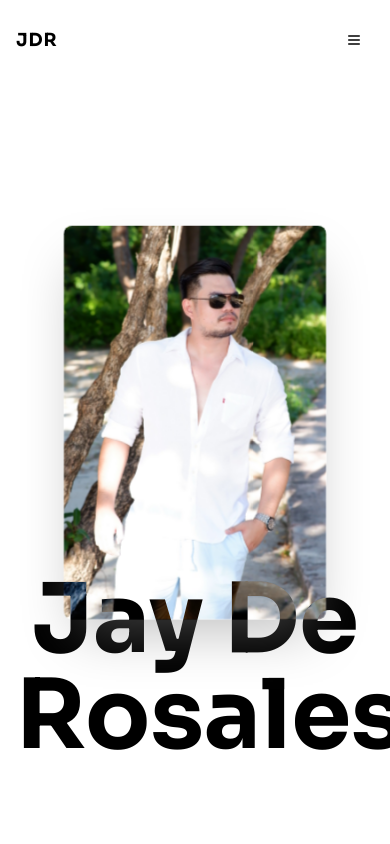
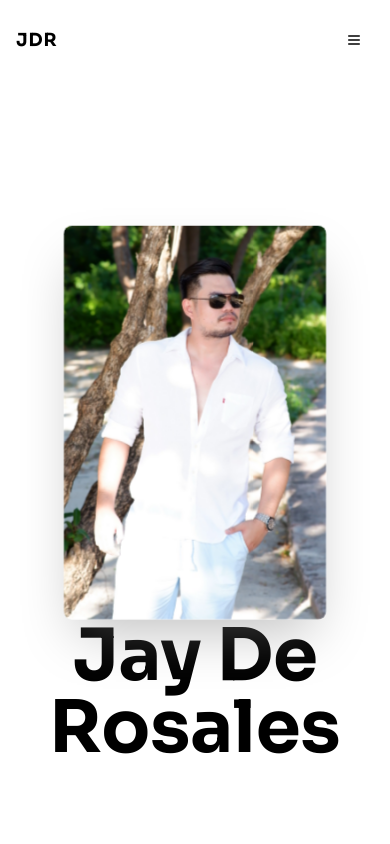
Before and after one commit to zxsuie/Jay-De-Rosales-Website, a Next.js app: page / in a window 390 px wide. Shown: the top 844 px of the page. Built offline with nearby package versions, Linux system fonts and the light colour scheme.

Commit message:
I want the text to resize in mobile device rewponsive  (_for element <He

```diff
--- a/src/components/sections/hero.tsx
+++ b/src/components/sections/hero.tsx
@@ -73,7 +73,7 @@ export function Hero() {
                 className="animate-fade-in w-full mix-blend-difference text-white"
                 style={{ animationDelay: '500ms', opacity: 0, animationFillMode: 'forwards' }}
             >
-                <h1 className="text-8xl md:text-[10rem] lg:text-[14rem] font-bold font-headline leading-none">
+                <h1 className="text-7xl sm:text-8xl md:text-[10rem] lg:text-[14rem] font-bold font-headline leading-none">
                     <span className="block">Jay De</span>
                     <span className="block">Rosales</span>
                 </h1>
```
